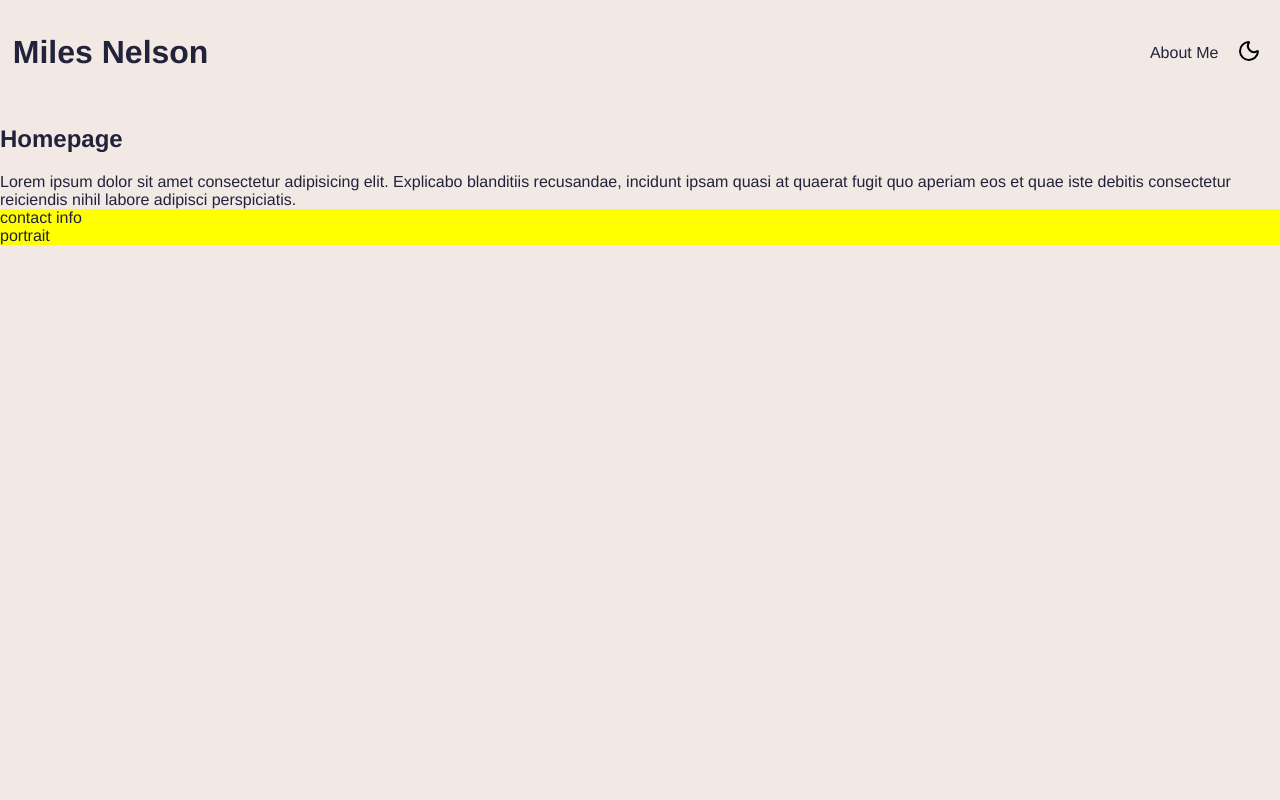
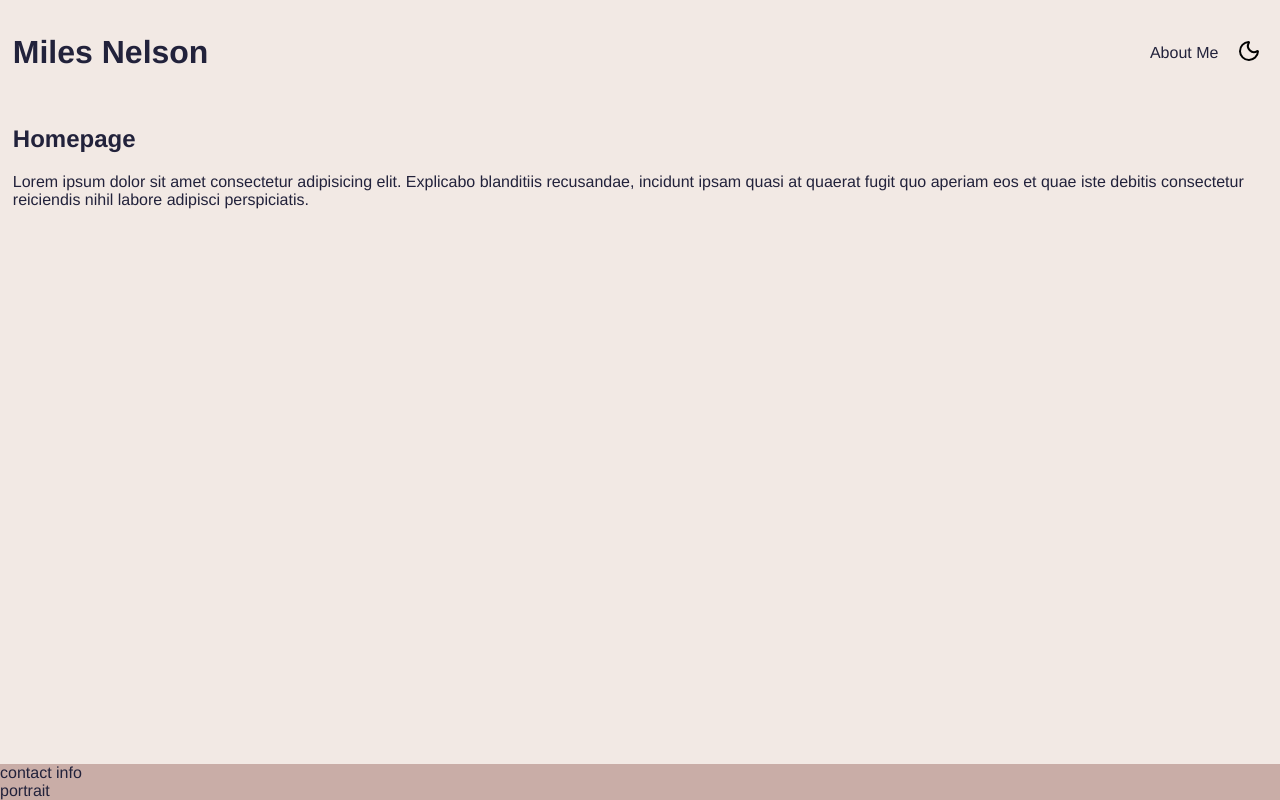
Before and after one commit to MisterPrestoGamer/personal_website, a React (Vite) app: page / in a window 1280 px wide. Built offline with nearby package versions, Linux system fonts and the light colour scheme.

Commit message:
add darkmode to all pages

```diff
--- a/src/components/App/App.jsx
+++ b/src/components/App/App.jsx
@@ -9,10 +9,10 @@ import { useState } from "react";
 export default function App() {
   const [darkmode, setDarkmode] = useState(false);
   return (
-    <>
+    <div className={styles.app}>
       <Header darkmode={darkmode} setDarkmode={setDarkmode} />
-      <Outlet />
-      <Footer darkmode={darkmode} setDarkmode={setDarkmode} />
-    </>
+      <Outlet context={{ dm: darkmode }} />
+      <Footer darkmode={darkmode} />
+    </div>
   );
 }
--- a/src/components/App/App.module.css
+++ b/src/components/App/App.module.css
@@ -1,3 +1,5 @@
-body {
-  background-color: e0fbfc;
+.app {
+  display: flex;
+  flex-direction: column;
+  height: 100%;
 }
--- a/src/components/aboutMe/aboutMe.jsx
+++ b/src/components/aboutMe/aboutMe.jsx
@@ -1,9 +1,10 @@
 import styles from "./aboutMe.module.css";
-import { Link } from "react-router";
+import { Link, useOutletContext } from "react-router";
 
 export default function AboutMe() {
+  const darkmode = useOutletContext().dm;
   return (
-    <div className={styles.aboutMe}>
+    <div className={darkmode ? `${styles.aboutMe} darkmode` : styles.aboutMe}>
       <h2 className={styles.title}>About Me</h2>
       <div className={styles.description}>
         {" "}
--- a/src/components/aboutMe/aboutMe.module.css
+++ b/src/components/aboutMe/aboutMe.module.css
@@ -1,3 +1,6 @@
 .aboutMe {
-    background-color: rgba(0, 128, 0, 0.233);
+  display: flex;
+  flex-direction: column;
+  flex: 1;
+  padding: 0 1vw 0 1vw;
 }
--- a/src/components/footer/footer.jsx
+++ b/src/components/footer/footer.jsx
@@ -1,10 +1,10 @@
-import styles from './footer.module.css'
+import styles from "./footer.module.css";
 
-export default function Footer(){
-    return (
-        <div className={styles.footer}>
-            <div className={styles.contactInfo}>contact info</div>
-            <div className={styles.portrait}>portrait</div>
-        </div>
-    )
+export default function Footer({ darkmode }) {
+  return (
+    <div className={darkmode ? `${styles.footer} altDarkmode` : styles.footer}>
+      <div className={styles.contactInfo}>contact info</div>
+      <div className={styles.portrait}>portrait</div>
+    </div>
+  );
 }
--- a/src/components/footer/footer.module.css
+++ b/src/components/footer/footer.module.css
@@ -1,3 +1,3 @@
 .footer {
-    background-color: yellow;
+  background-color: #c9ada7;
 }
--- a/src/components/homePage/homePage.jsx
+++ b/src/components/homePage/homePage.jsx
@@ -1,11 +1,17 @@
-import styles from './homePage.module.css'
+import styles from "./homePage.module.css";
+import { useOutletContext } from "react-router";
 
-export default function HomePage(){
-    return (
-        <div className={styles.homePage}>
-            <h2 className={styles.title}>Homepage</h2>
-            <div className={styles.descrition}>Lorem ipsum dolor sit amet consectetur adipisicing elit. Explicabo blanditiis recusandae, incidunt ipsam quasi at quaerat fugit quo aperiam eos et quae iste debitis consectetur reiciendis nihil labore adipisci perspiciatis.
-            </div>
-        </div>
-    )
+export default function HomePage() {
+  const darkmode = useOutletContext().dm;
+  return (
+    <div className={darkmode ? `${styles.homePage} darkmode` : styles.homePage}>
+      <h2 className={styles.title}>Homepage</h2>
+      <div className={styles.descrition}>
+        Lorem ipsum dolor sit amet consectetur adipisicing elit. Explicabo
+        blanditiis recusandae, incidunt ipsam quasi at quaerat fugit quo aperiam
+        eos et quae iste debitis consectetur reiciendis nihil labore adipisci
+        perspiciatis.
+      </div>
+    </div>
+  );
 }
--- a/src/components/homePage/homePage.module.css
+++ b/src/components/homePage/homePage.module.css
@@ -1,2 +1,6 @@
 .homePage {
+  display: flex;
+  flex-direction: column;
+  flex: 1;
+  padding: 0 1vw 0 1vw;
 }
--- a/src/index.css
+++ b/src/index.css
@@ -1,5 +1,9 @@
 * {
   box-sizing: border-box;
+}
+
+html {
+  height: 100%;
 }
 
 body {
@@ -7,9 +11,19 @@ body {
   background-color: #f2e9e4;
   color: #22223b;
   font-family: Helvetica, sans-serif;
+  height: 100%;
+}
+
+#root {
+  height: 100%;
 }
 
 .darkmode {
-  background-color: rgb(0, 0, 0);
-  color: white;
+  background-color: #22223b;
+  color: #f2e9e4;
 }
+
+.altDarkmode {
+  background-color: #4a4e69;
+  color: #f2e9e4;
+}
```
